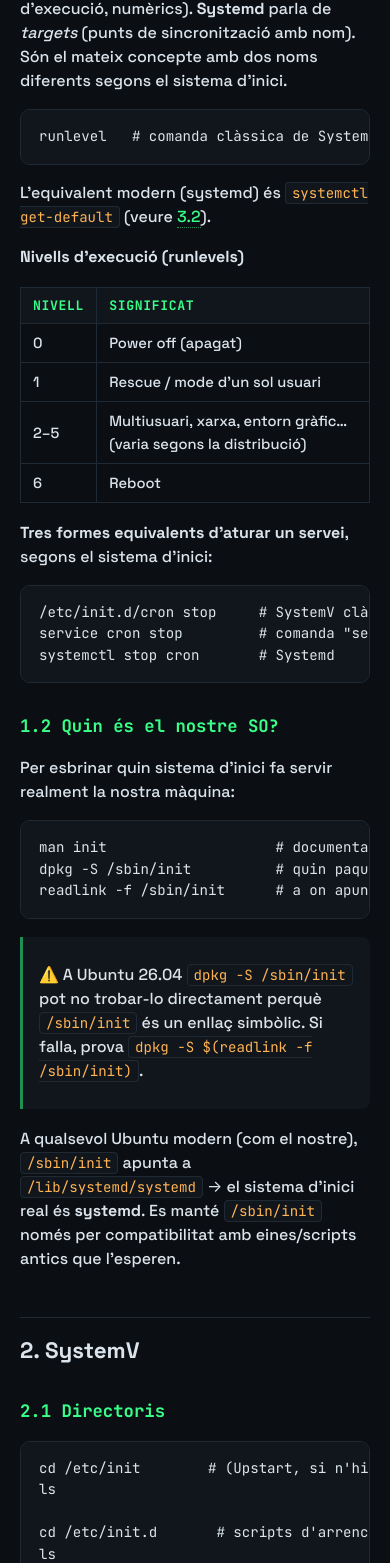
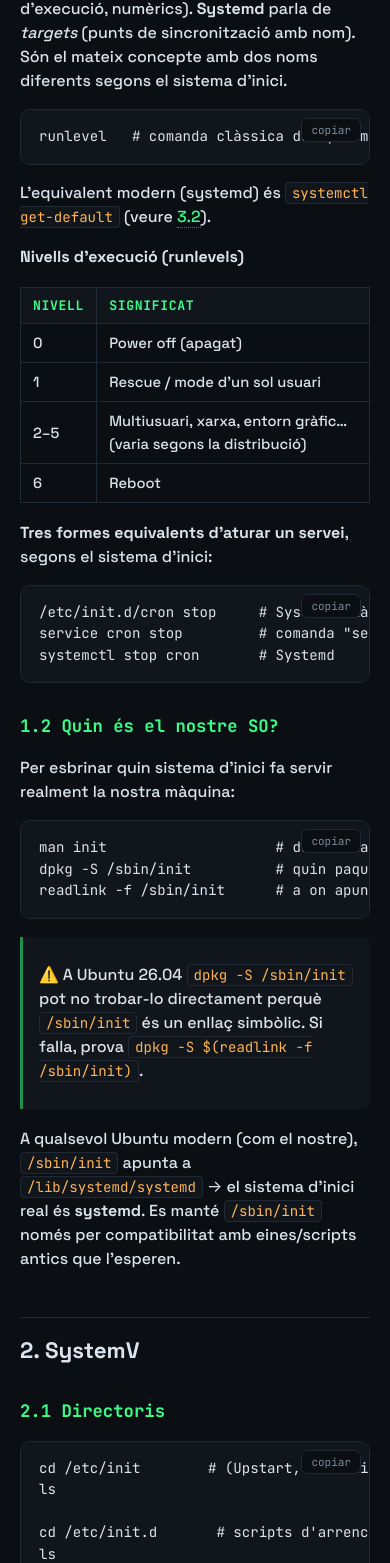
Before and after one commit to ikerespinosalopez/ASO, a Jekyll site: the page built from practiques/01-systemv-upstart-systemd.md, in a window 390 px wide. Shown: the part 2061-3624 px from the top of the page. Built offline with Jekyll 4.4.1, drawn with Linux system fonts in a browser that asks for light colours; some of the changed text lies outside the part shown.

Commit message:
Afegeix botó de copiar als blocs de codi, barra de progrés i favicon
Co-Authored-By: Claude Sonnet 5 <noreply@anthropic.com>

```diff
--- a/_layouts/default.html
+++ b/_layouts/default.html
@@ -4,12 +4,15 @@
 <meta charset="utf-8">
 <meta name="viewport" content="width=device-width, initial-scale=1">
 <title>{{ page.title | default: site.title }} · ASO</title>
+<link rel="icon" type="image/svg+xml" href="{{ '/assets/favicon.svg' | relative_url }}">
 <link rel="preconnect" href="https://fonts.googleapis.com">
 <link rel="preconnect" href="https://fonts.gstatic.com" crossorigin>
 <link href="https://fonts.googleapis.com/css2?family=JetBrains+Mono:wght@400;500;700&family=Space+Grotesk:wght@500;700&display=swap" rel="stylesheet">
 <link rel="stylesheet" href="{{ '/assets/style.css' | relative_url }}">
 </head>
 <body>
+  <div id="progress-bar" class="progress-bar"></div>
+
   <div class="doc-layout">
     <aside class="doc-sidebar">
       <div class="doc-sidebar-inner">
@@ -48,6 +51,7 @@
     });
 
     var btn = document.getElementById('to-top');
+    var progressBar = document.getElementById('progress-bar');
 
     function onScroll(){
       var pos = window.scrollY + 120;
@@ -59,9 +63,59 @@
         item.link.classList.toggle('active', item === current);
       });
       if(btn) btn.classList.toggle('visible', window.scrollY > 300);
+
+      if(progressBar){
+        var docHeight = document.documentElement.scrollHeight - window.innerHeight;
+        var pct = docHeight > 0 ? Math.min(100, (window.scrollY / docHeight) * 100) : 0;
+        progressBar.style.width = pct + '%';
+      }
     }
     window.addEventListener('scroll', onScroll, {passive:true});
+    window.addEventListener('resize', onScroll);
     onScroll();
+
+    document.querySelectorAll('.content pre').forEach(function(pre){
+      var btn = document.createElement('button');
+      btn.type = 'button';
+      btn.className = 'copy-btn';
+      btn.textContent = 'copiar';
+      btn.addEventListener('click', function(){
+        var code = pre.querySelector('code');
+        var text = code ? code.innerText : pre.innerText;
+
+        function showResult(ok){
+          btn.textContent = ok ? 'copiat!' : 'error';
+          btn.classList.toggle('copied', ok);
+          setTimeout(function(){
+            btn.textContent = 'copiar';
+            btn.classList.remove('copied');
+          }, 1500);
+        }
+
+        function fallbackCopy(){
+          var ta = document.createElement('textarea');
+          ta.value = text;
+          ta.style.position = 'fixed';
+          ta.style.opacity = '0';
+          document.body.appendChild(ta);
+          ta.focus();
+          ta.select();
+          var ok = false;
+          try { ok = document.execCommand('copy'); } catch(e) { ok = false; }
+          document.body.removeChild(ta);
+          showResult(ok);
+        }
+
+        if(navigator.clipboard && navigator.clipboard.writeText){
+          navigator.clipboard.writeText(text).then(function(){
+            showResult(true);
+          }).catch(fallbackCopy);
+        } else {
+          fallbackCopy();
+        }
+      });
+      pre.appendChild(btn);
+    });
   })();
   </script>
 </body>
--- a/assets/style.css
+++ b/assets/style.css
@@ -243,6 +243,17 @@ footer a:hover{color:var(--accent);border-color:var(--accent-dim);}
 .to-top.visible{opacity:1;transform:translateY(0);pointer-events:auto;}
 .to-top:hover{border-color:var(--accent-dim);transform:translateY(-2px);}
 
+.progress-bar{
+  position:fixed;
+  top:0;left:0;
+  height:3px;
+  width:0%;
+  background:var(--accent);
+  box-shadow:0 0 8px var(--accent);
+  z-index:60;
+  transition:width .1s linear;
+}
+
 @media (max-width:900px){
   .doc-layout{grid-template-columns:1fr;}
   .doc-sidebar{display:none;}
@@ -281,6 +292,7 @@ footer a:hover{color:var(--accent);border-color:var(--accent-dim);}
   color:var(--amber);
 }
 .content pre{
+  position:relative;
   background:var(--bg-panel);
   border:1px solid var(--border);
   border-radius:10px;
@@ -289,6 +301,27 @@ footer a:hover{color:var(--accent);border-color:var(--accent-dim);}
 }
 .content pre code{
   background:none;border:none;padding:0;color:var(--text);
+}
+
+.copy-btn{
+  position:absolute;
+  top:8px;right:8px;
+  background:var(--bg);
+  border:1px solid var(--border);
+  color:var(--muted);
+  font-family:'JetBrains Mono', monospace;
+  font-size:11px;
+  padding:4px 9px;
+  border-radius:6px;
+  cursor:pointer;
+  opacity:0;
+  transition:opacity .15s ease, color .15s ease, border-color .15s ease;
+}
+.content pre:hover .copy-btn{opacity:1;}
+.copy-btn:hover{color:var(--accent);border-color:var(--accent-dim);}
+.copy-btn.copied{color:var(--accent);border-color:var(--accent);opacity:1;}
+@media (max-width:900px){
+  .copy-btn{opacity:1;}
 }
 
 .content table{
--- a/index.html
+++ b/index.html
@@ -4,6 +4,7 @@
 <meta charset="utf-8">
 <meta name="viewport" content="width=device-width, initial-scale=1">
 <title>ASO · Administració de Sistemes Operatius</title>
+<link rel="icon" type="image/svg+xml" href="assets/favicon.svg">
 <link rel="preconnect" href="https://fonts.googleapis.com">
 <link rel="preconnect" href="https://fonts.gstatic.com" crossorigin>
 <link href="https://fonts.googleapis.com/css2?family=JetBrains+Mono:wght@400;500;700&family=Space+Grotesk:wght@500;700&display=swap" rel="stylesheet">
```
Also changed, not shown: assets/favicon.svg (added).
